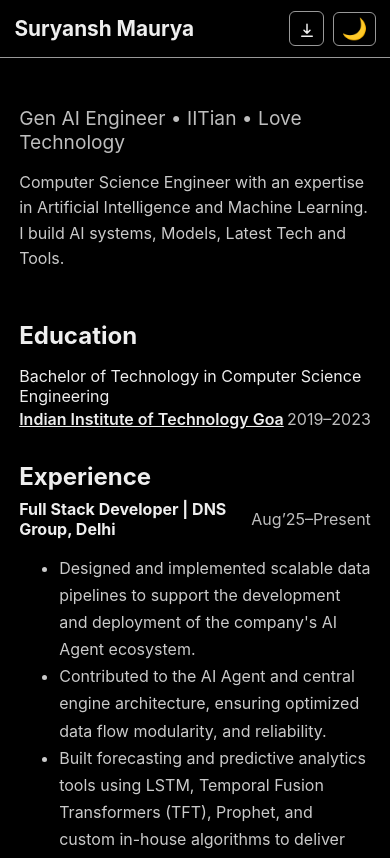
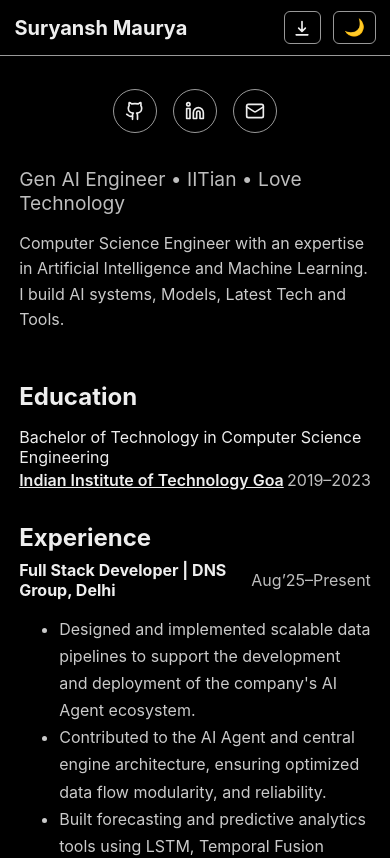
Before and after one commit to AsaeDawn/PortFolio, a SvelteKit app: page / in a window 390 px wide. Shown: the top 858 px of the page. Built offline with nearby package versions, Linux system fonts and the light colour scheme.

Commit message:
Added Socials

```diff
--- a/package.json
+++ b/package.json
@@ -19,5 +19,8 @@
 		"svelte-check": "^4.3.4",
 		"typescript": "^5.9.3",
 		"vite": "^7.2.2"
+	},
+	"dependencies": {
+		"lucide-svelte": "^0.560.0"
 	}
 }
--- a/src/lib/Header.svelte
+++ b/src/lib/Header.svelte
@@ -1,4 +1,6 @@
 <script lang="ts">
+  import { Github, Linkedin, Mail } from "lucide-svelte";
+
   /* --------------------------------------------------------
      Theme Initialization + Toggle
   --------------------------------------------------------- */
@@ -21,9 +23,26 @@
 
 <header class="header">
   <div class="left">Resume</div>
+
   <div class="middle">Suryansh Maurya</div>
 
   <div class="right">
+
+    <!-- 🔗 SOCIAL ICONS (Desktop only) -->
+    <div class="socials-desktop">
+      <a href="https://github.com/SuryanshMaurya" target="_blank">
+        <Github size="20" />
+      </a>
+
+      <a href="https://in.linkedin.com/in/suryansh-maurya-cse" target="_blank">
+        <Linkedin size="20" />
+      </a>
+
+      <a href="mailto:suryanshmaurya23@gmail.com.com">
+        <Mail size="20" />
+      </a>
+    </div>
+
     <!-- Download Button -->
     <a class="pdf-link" href="/resume.pdf" download>
       <span class="pdf-text">Download PDF</span>
@@ -88,11 +107,42 @@
   text-align: center;
 }
 
+/* ==========================================================
+   RIGHT SECTION
+   ========================================================== */
 .right {
   display: flex;
   align-items: center;
+  gap: 0.8rem;
+  flex-shrink: 0;
+}
+
+/* ------------------------- */
+/* SOCIAL ICONS (DESKTOP)   */
+/* ------------------------- */
+.socials-desktop {
+  display: flex;
   gap: 0.6rem;
-  flex-shrink: 0;
+}
+
+.socials-desktop a {
+  width: 34px;
+  height: 34px;
+
+  border: 1px solid var(--muted);
+  border-radius: 50%;
+
+  display: flex;
+  justify-content: center;
+  align-items: center;
+
+  color: var(--text);
+  transition: 0.2s ease;
+}
+
+.socials-desktop a:hover {
+  background: var(--muted);
+  color: var(--bg);
 }
 
 /* ==========================================================
@@ -116,7 +166,7 @@ a {
   white-space: nowrap;
 }
 
-/* PDF Button (Desktop state) */
+/* PDF Button */
 .pdf-link {
   display: inline-flex;
   align-items: center;
@@ -134,19 +184,19 @@ a {
   border-color: var(--text);
   color: white;
 }
-
-.pdf-link .pdf-text {
-  display: inline;
-}
-
 .pdf-link .pdf-icon svg {
   vertical-align: middle;
+  margin-top: 1.5px;   /* This is the exact correction needed */
 }
 
 /* ==========================================================
    MOBILE — under 600px
    ========================================================== */
 @media (max-width: 600px) {
+  .socials-desktop {
+    display: none;
+  }
+
   .header {
     padding: 0.7rem 0.9rem;
   }
@@ -155,44 +205,16 @@ a {
     font-size: 1.3rem;
   }
 
-  .left,
-  .right a {
-    font-size: 0.9rem;
-  }
-
-  /* PDF becomes icon-only */
-  .pdf-link .pdf-text {
+  .pdf-text {
     display: none;
   }
 
   .pdf-link {
     padding: 0.25rem 0.45rem;
-    font-size: 0.9rem;
-  }
-
-  .pdf-link .pdf-icon {
-    display: inline;
-    font-size: 1.3rem;
-  }
-
-  /* Theme becomes icon-only */
-  .theme-btn {
-    font-size: 0.9rem;
-    padding: 0.25rem 0.45rem;
   }
 
   .theme-btn .label {
     display: none;
-  }
-
-  /* Match icon sizes between buttons */
-  .pdf-link .pdf-icon svg {
-    width: 18px;
-    height: 18px;
-  }
-
-  .theme-btn .icon {
-    font-size: 1.3rem;
   }
 }
 
@@ -200,30 +222,12 @@ a {
    VERY SMALL PHONES — under 400px
    ========================================================== */
 @media (max-width: 400px) {
-  .header {
-    gap: 0.4rem;
-    justify-content: space-between;
-  }
-
-  .middle {
-    font-size: 1.3rem;
-    margin-right: auto;
-    text-align: left;
-  }
-
-  /* Hide "Resume" */
   .left {
     display: none;
   }
 
-  /* Keep icon consistency */
-  .pdf-link .pdf-icon svg {
-    width: 18px;
-    height: 18px;
-  }
-
-  .theme-btn .icon {
-    font-size: 1.3rem;
+  .middle {
+    font-size: 1.25rem;
   }
 }
 </style>
--- a/src/routes/+page.svelte
+++ b/src/routes/+page.svelte
@@ -1,6 +1,28 @@
 <script lang="ts">
   import { fade } from "svelte/transition";
+  import { Github, Linkedin, Mail } from "lucide-svelte";
 </script>
+
+
+<!-- MOBILE SOCIAL ICONS -->
+<div class="socials-mobile">
+  <a href="https://github.com/SuryanshMaurya" target="_blank">
+    <Github size="20" />
+  </a>
+
+  <a href="https://in.linkedin.com/in/suryansh-maurya-cse" target="_blank">
+    <Linkedin size="20" />
+  </a>
+
+  <a href="mailto:suryanshmaurya23@gmail.com">
+    <Mail size="20" />
+  </a>
+</div>
+
+
+
+
+
 
 <!-- PROFILE -->
 <section class="section" transition:fade>
@@ -185,6 +207,42 @@
   opacity: 0.8;
 }
 
+/* MOBILE SOCIAL ICONS */
+.socials-mobile {
+  display: none;
+}
+
+@media (max-width: 600px) {
+  .socials-mobile {
+    display: flex;
+    justify-content: center;
+    gap: 1rem;
+
+    margin-top: 1px; /* Just under fixed header */
+
+
+    padding: 0.5rem 0;
+  }
+
+  .socials-mobile a {
+    width: 42px;
+    height: 42px;
+    border: 1px solid var(--muted);
+    border-radius: 50%;
+
+    display: flex;
+    justify-content: center;
+    align-items: center;
+
+    color: var(--text);
+    transition: 0.2s ease;
+  }
+
+  .socials-mobile a:hover {
+    background: var(--muted);
+    color: var(--bg);
+  }
+}
 
 
 </style>
```
Also changed, not shown: 1 other file (tests, documents, lock files or other folders).
